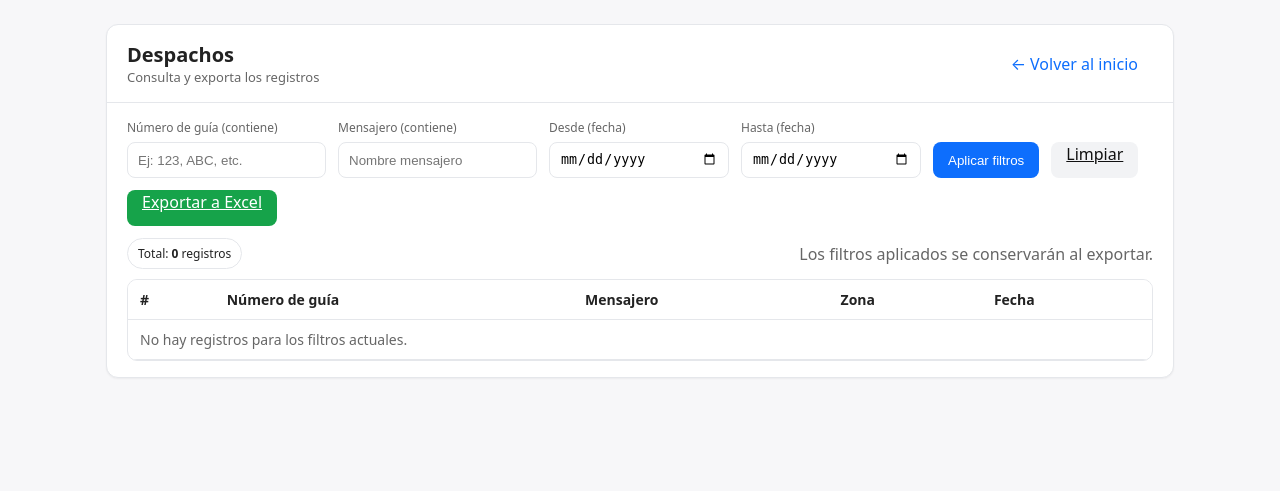
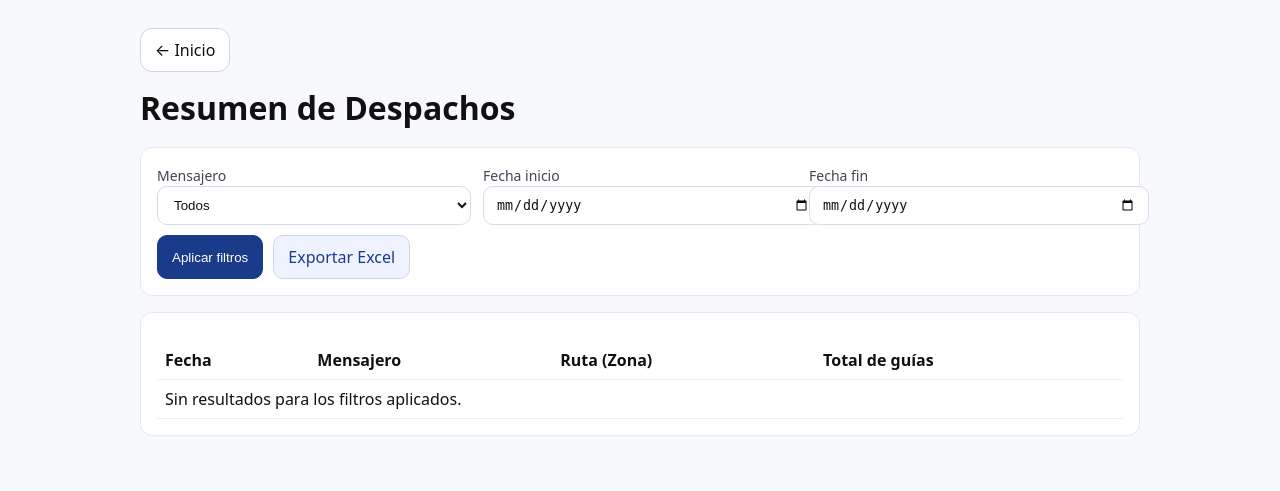
Before and after one commit to luisrobles062/mensajeria_plataf, a Flask app: page /ver_despacho in a window 1280 px wide. Shown: the top 491 px of the page. Run offline with Flask 3, Linux system fonts and the light colour scheme; data that the repository does not hold is empty; parts of the project's set-up code (start-up, migrations or seed data) failed here and were passed over; some libraries are stand-ins or nearby versions.

Commit message:
Update ver_despacho.html

```diff
--- a/templates/ver_despacho.html
+++ b/templates/ver_despacho.html
@@ -2,137 +2,83 @@
 <html lang="es">
 <head>
   <meta charset="utf-8">
-  <title>Despachos</title>
+  <title>Resumen de Despachos</title>
   <meta name="viewport" content="width=device-width, initial-scale=1">
   <style>
-    :root { --bg:#f7f7f9; --card:#ffffff; --text:#222; --muted:#666; --accent:#0d6efd; --border:#e5e7eb; }
-    * { box-sizing: border-box; }
-    body { margin:0; font-family: system-ui, -apple-system, "Segoe UI", Roboto, Ubuntu, "Helvetica Neue", Arial, "Noto Sans", "Apple Color Emoji","Segoe UI Emoji"; background:var(--bg); color:var(--text); }
-    .container { max-width: 1100px; margin: 24px auto; padding: 0 16px; }
-    .card { background:var(--card); border:1px solid var(--border); border-radius: 12px; box-shadow: 0 1px 2px rgba(0,0,0,.05); }
-    .card-header { padding:16px 20px; border-bottom:1px solid var(--border); display:flex; align-items:center; justify-content:space-between; gap:12px; flex-wrap:wrap; }
-    .title { font-size: 20px; font-weight: 700; }
-    .subtitle { font-size: 13px; color:var(--muted); }
-    .card-body { padding: 16px 20px; }
-    .filters { display:flex; gap:12px; flex-wrap: wrap; align-items: end; margin-bottom: 12px; }
-    .field { display:flex; flex-direction:column; gap:6px; }
-    label { font-size: 12px; color:var(--muted); }
-    input[type="text"], input[type="date"] {
-      height: 36px; padding: 0 10px; border:1px solid var(--border); border-radius: 8px; background:#fff; min-width: 180px;
-    }
-    .btn { height:36px; padding:0 14px; border:1px solid transparent; border-radius: 8px; background:#f2f3f5; color:#111; cursor:pointer; }
-    .btn.primary { background: var(--accent); color:#fff; }
-    .btn.success { background:#16a34a; color:#fff; }
-    .btn.link { background:transparent; color: var(--accent); border-color:transparent; text-decoration:none; line-height:36px; }
-    .table-wrap { overflow:auto; border:1px solid var(--border); border-radius: 10px; }
-    table { width:100%; border-collapse: collapse; }
-    th, td { padding: 10px 12px; border-bottom:1px solid var(--border); text-align:left; font-size:14px; }
-    th { position:sticky; top:0; background:#fff; z-index:1; }
-    tbody tr:hover { background:#fafafa; }
-    .muted { color:var(--muted); }
-    .nowrap { white-space: nowrap; }
-    .wrap { white-space: normal; word-break: break-word; }
-    .toolbar { display:flex; align-items:center; justify-content:space-between; gap: 12px; margin-bottom:10px; flex-wrap:wrap; }
-    .pill { font-size:12px; padding:6px 10px; border:1px solid var(--border); border-radius: 999px; background:#fff; }
+    body{font-family:ui-sans-serif,system-ui,Segoe UI,Roboto,Inter; margin:0; background:#f7f9fc; color:#111}
+    .wrap{max-width:1000px; margin:auto; padding:28px 18px 56px}
+    a.btn-home{display:inline-flex; gap:8px; align-items:center; padding:10px 14px; border:1px solid #d0d7e2;
+      border-radius:12px; color:#111; text-decoration:none; background:white}
+    a.btn-home:hover{background:#f2f4f8}
+    h1{margin:14px 0 18px}
+    .card{background:#fff; border:1px solid #e4e8f1; border-radius:12px; padding:16px; margin-top:16px}
+    label{font-size:14px; color:#445}
+    input, select{width:100%; padding:10px 12px; border-radius:10px; border:1px solid #d7dce8; background:#fff; color:#111}
+    .grid{display:grid; gap:12px; grid-template-columns: repeat(auto-fit, minmax(200px, 1fr))}
+    .actions{display:flex; gap:10px; margin-top:10px}
+    .btn{padding:10px 14px; border-radius:10px; border:1px solid #d0d7e2; background:#eef3ff; color:#1a3a8a; text-decoration:none}
+    .btn.primary{background:#1a3a8a; color:#fff; border-color:#1a3a8a}
+    table{width:100%; border-collapse:collapse; margin-top:12px}
+    th, td{border-bottom:1px solid #e9edf6; padding:8px; text-align:left}
+    tbody tr:hover{background:#f2f6ff}
   </style>
 </head>
 <body>
-  <div class="container">
+  <div class="wrap">
+    <a class="btn-home" href="{{ url_for('index') }}">← Inicio</a>
+    <h1>Resumen de Despachos</h1>
+
     <div class="card">
-
-      <div class="card-header">
+      <form method="get" action="{{ url_for('ver_despacho') }}">
+        <div class="grid">
           <div>
-          <div class="title">Despachos</div>
-          <div class="subtitle">Consulta y exporta los registros</div>
+            <label>Mensajero</label>
+            <select name="mensajero">
+              <option value="">Todos</option>
+              {% for m in mensajeros %}
+                <option value="{{ m }}" {% if mensajero_sel==m %}selected{% endif %}>{{ m }}</option>
+              {% endfor %}
+            </select>
           </div>
           <div>
-          <a class="btn link" href="{{ url_for('index') }}">← Volver al inicio</a>
+            <label>Fecha inicio</label>
+            <input type="date" name="fi" value="{{ fi or '' }}">
+          </div>
+          <div>
+            <label>Fecha fin</label>
+            <input type="date" name="ff" value="{{ ff or '' }}">
           </div>
         </div>
-
-      <div class="card-body">
-        <!-- Filtros -->
-        <form class="filters" method="get" action="{{ url_for('ver_despacho') }}">
-          <div class="field">
-            <label for="numero_guia">Número de guía (contiene)</label>
-            <input type="text" id="numero_guia" name="numero_guia" value="{{ request.args.get('numero_guia','') }}" placeholder="Ej: 123, ABC, etc.">
-          </div>
-          <div class="field">
-            <label for="mensajero">Mensajero (contiene)</label>
-            <input type="text" id="mensajero" name="mensajero" value="{{ request.args.get('mensajero','') }}" placeholder="Nombre mensajero">
-          </div>
-          <div class="field">
-            <label for="fi">Desde (fecha)</label>
-            <input type="date" id="fi" name="fi" value="{{ request.args.get('fi','') }}">
-          </div>
-          <div class="field">
-            <label for="ff">Hasta (fecha)</label>
-            <input type="date" id="ff" name="ff" value="{{ request.args.get('ff','') }}">
-          </div>
-          <div class="field">
+        <div class="actions">
           <button class="btn primary" type="submit">Aplicar filtros</button>
-          </div>
-          <div class="field">
-            <a class="btn" href="{{ url_for('ver_despacho') }}">Limpiar</a>
-          </div>
-          <div class="field">
-            <a
-              class="btn success"
-              href="{{ url_for('export_despacho',
-                               numero_guia=request.args.get('numero_guia',''),
-                               mensajero=request.args.get('mensajero',''),
-                               fi=request.args.get('fi',''),
-                               ff=request.args.get('ff','')) }}"
-            >Exportar a Excel</a>
+          <a class="btn" href="{{ url_for('ver_despacho_export', mensajero=mensajero_sel, fi=fi, ff=ff) if false else url_for('export_despacho', mensajero=mensajero_sel, fi=fi, ff=ff) }}">Exportar Excel</a>
         </div>
       </form>
-
-        <!-- Barra superior -->
-        <div class="toolbar">
-          <div class="pill">Total: <strong>{{ (despachos|length) if despachos is defined else 0 }}</strong> registros</div>
-          <div class="muted">Los filtros aplicados se conservarán al exportar.</div>
     </div>
 
-        <!-- Tabla -->
-        <div class="table-wrap">
+    <div class="card">
       <table>
         <thead>
           <tr>
-                <th class="nowrap">#</th>
-                <th class="nowrap">Número de guía</th>
-                <th class="nowrap">Mensajero</th>
-                <th class="nowrap">Zona</th>
-                <th class="nowrap">Fecha</th>
+            <th>Fecha</th>
+            <th>Mensajero</th>
+            <th>Ruta (Zona)</th>
+            <th>Total de guías</th>
           </tr>
         </thead>
         <tbody>
-              {% if despachos and despachos|length > 0 %}
-                {% for r in despachos %}
+          {% for r in resumen %}
             <tr>
-                    <td class="nowrap">{{ loop.index }}</td>
-                    <td class="nowrap">{{ r.numero_guia or r['numero_guia'] }}</td>
-                    <td class="nowrap">{{ r.mensajero or r['mensajero'] }}</td>
-                    <td class="nowrap">{{ r.zona or r['zona'] }}</td>
-                    <td class="nowrap">
-                      {% set f = r.fecha if r.fecha is defined else r['fecha'] %}
-                      {% if f and f.__class__.__name__ in ['datetime','Timestamp'] %}
-                        {{ f.strftime('%Y-%m-%d %H:%M:%S') }}
+              <td>{{ r.fecha }}</td>
+              <td>{{ r.mensajero }}</td>
+              <td>{{ r.zona }}</td>
+              <td>{{ r.total_guias }}</td>
+            </tr>
           {% else %}
-                        {{ f }}
-                      {% endif %}
-                    </td>
-                  </tr>
+            <tr><td colspan="4">Sin resultados para los filtros aplicados.</td></tr>
           {% endfor %}
-              {% else %}
-                <tr>
-                  <td colspan="5" class="muted">No hay registros para los filtros actuales.</td>
-                </tr>
-              {% endif %}
         </tbody>
       </table>
-        </div>
-
-      </div>
     </div>
   </div>
 </body>
```
Lines whose indentation alone changed are shown as unchanged.
